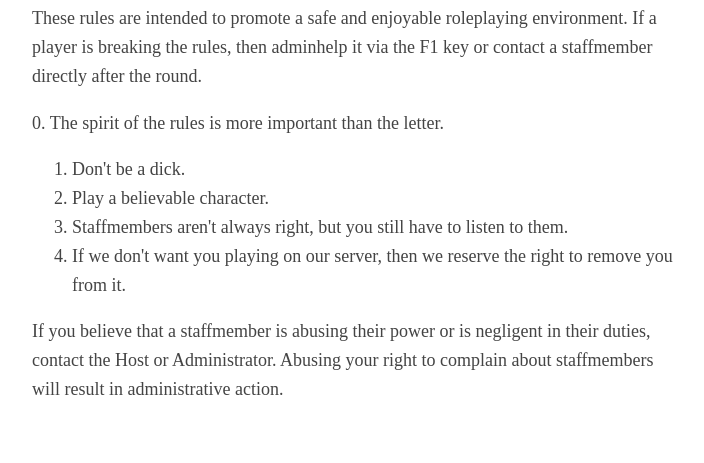
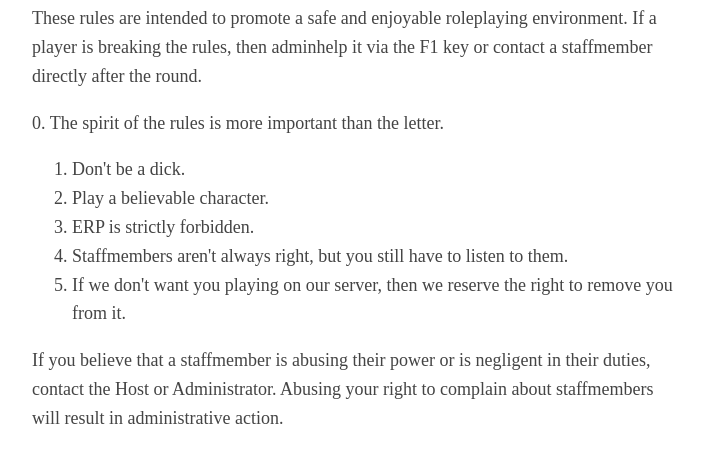
Before and after one commit to Redshift-SS13/Redshift-SS13.github.io, a plain HTML site: page rules.html in a window 1280 px wide. Shown: the part 103-566 px from the top of the page, without its empty margins (283-987 px from the left). Drawn offline with Linux system fonts and the light colour scheme.

Commit message:
Update rules.html

```diff
--- a/rules.html
+++ b/rules.html
@@ -18,6 +18,7 @@
 	<ol>
 		<li>Don't be a dick.</li>
 		<li>Play a believable character.</li>
+		<li>ERP is strictly forbidden.</li>
 		<li>Staffmembers aren't always right, but you still have to listen to them.</li>
 		<li>If we don't want you playing on our server, then we reserve the right to remove you from it.</li>
 	</ol>
```
